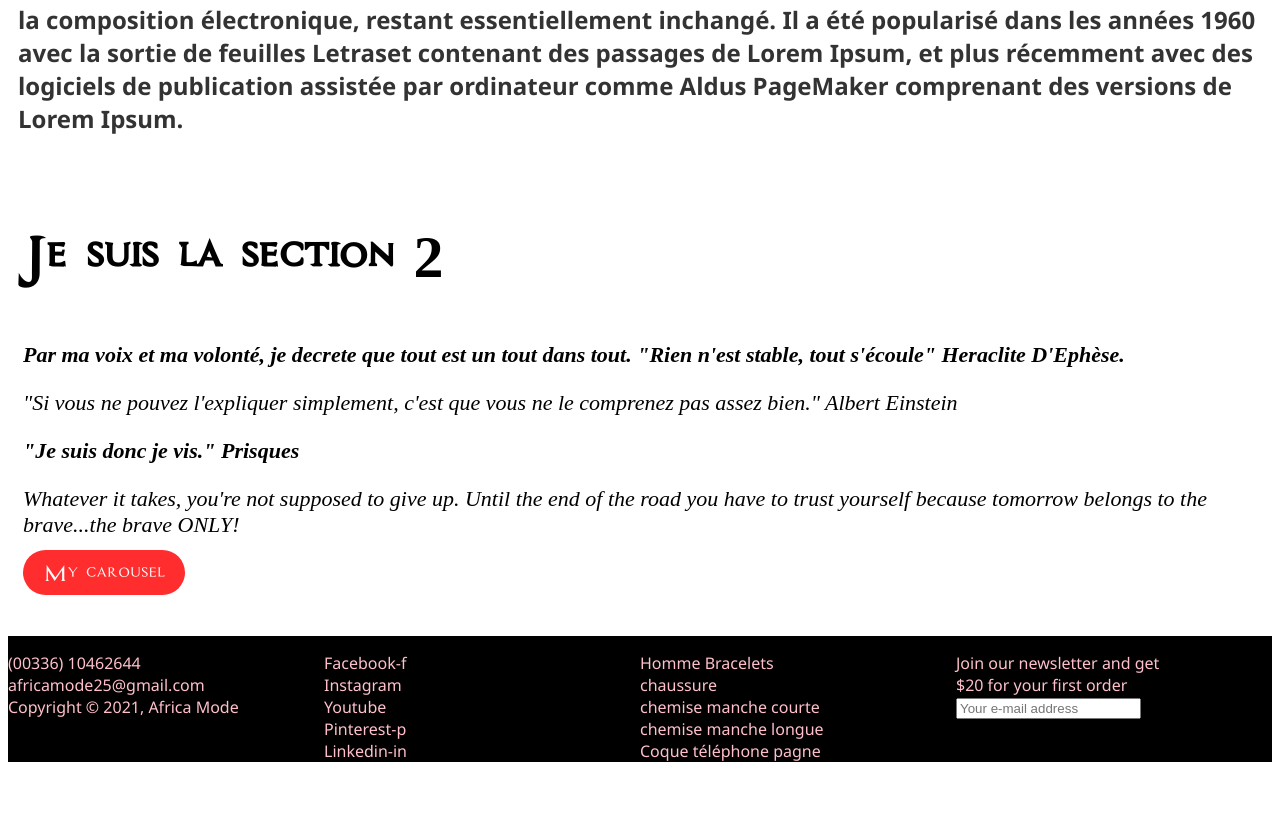
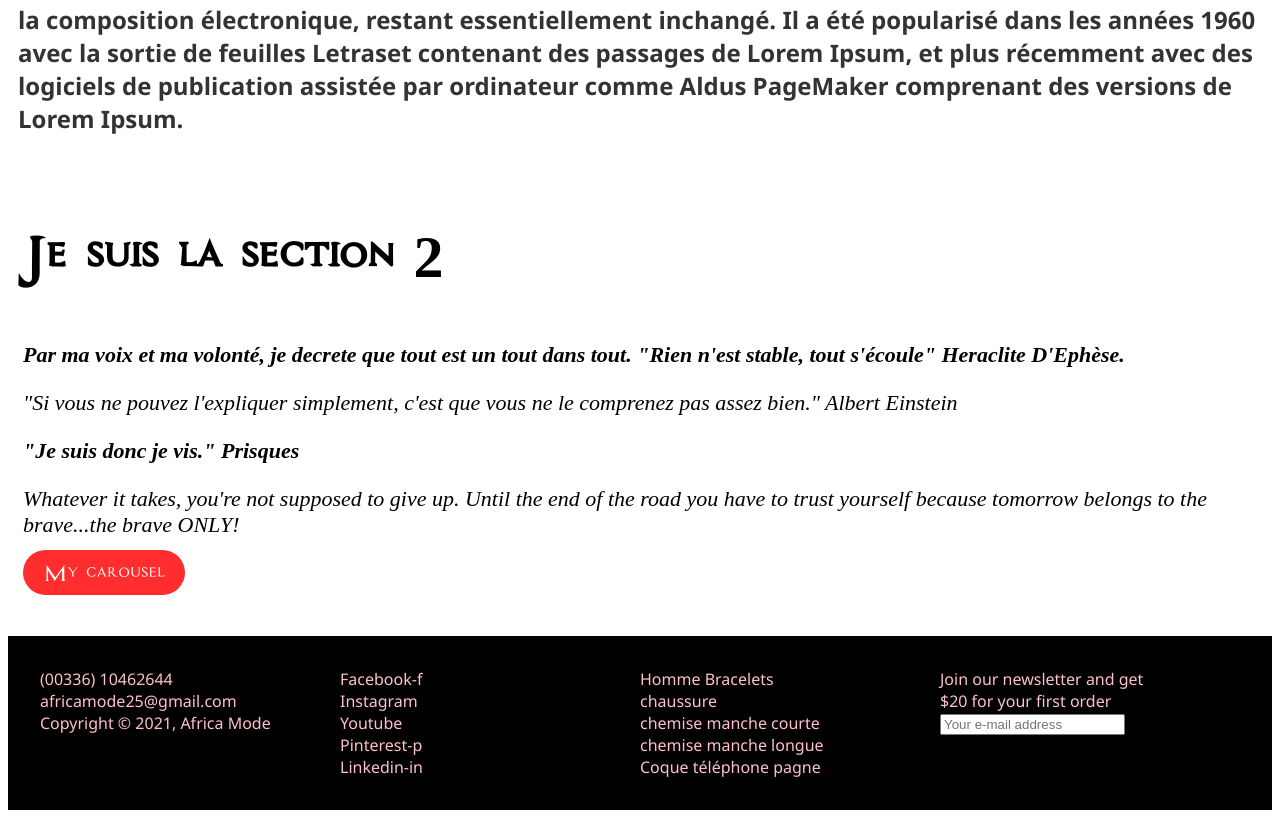
Before and after one commit to Orphee241/dev_web, a plain HTML site: page index.html in a window 1280 px wide. Shown: the part 695-1513 px from the top of the page. Before the commit the page ends 1465 px from the top, so only its background shows below. Drawn offline with Linux system fonts and the light colour scheme.

Commit message:
Ajout du padding au footer

```diff
--- a/style.css
+++ b/style.css
@@ -136,6 +136,6 @@ header ul li a:hover{
     font-size: 1rem;
     color: pink;
     background-color: black;
-    padding-top: 1em;
+    padding: 2em;
 
 }
```
